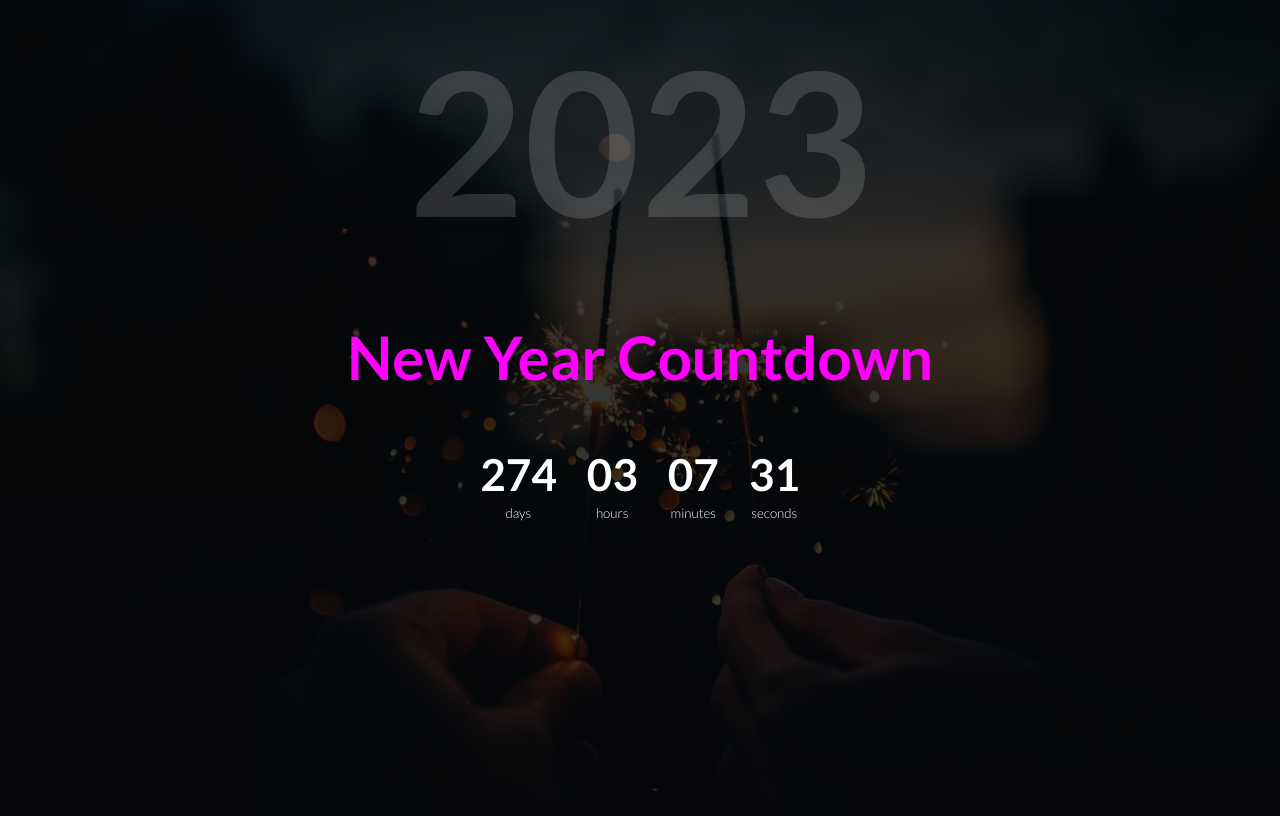
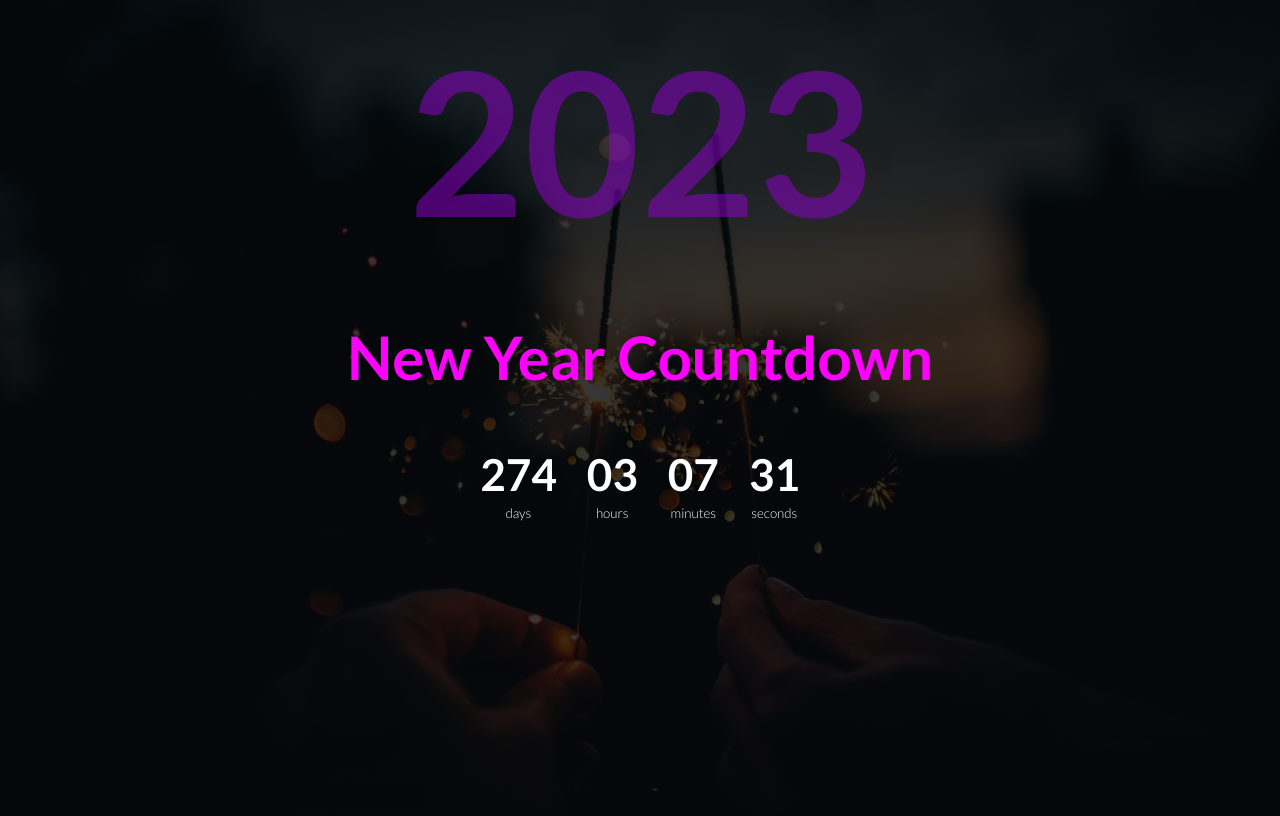
Before and after one commit to GrzegorzCwynar/ZadanieGit, a plain HTML site: page index.html in a window 1280 px wide. Drawn offline with Linux system fonts and the light colour scheme.

Commit message:
changed opacity and color for .year

```diff
--- a/style.css
+++ b/style.css
@@ -30,7 +30,8 @@ h1 {
   font-weight: bold;
   position: absolute;
   top: 20px;
-  opacity: 0.15;
+  opacity: 0.5;
+  color: darkviolet;
 }
 .countdown {
   display: none;
```
